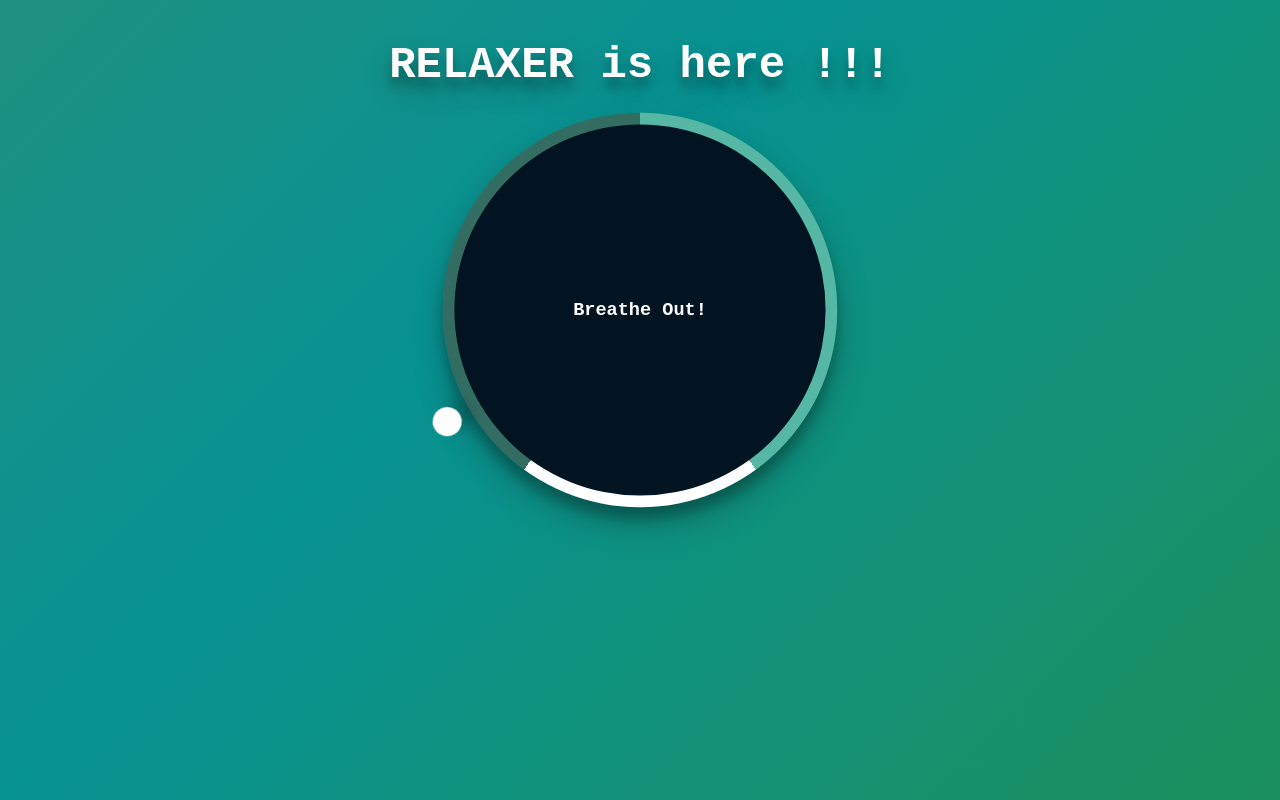
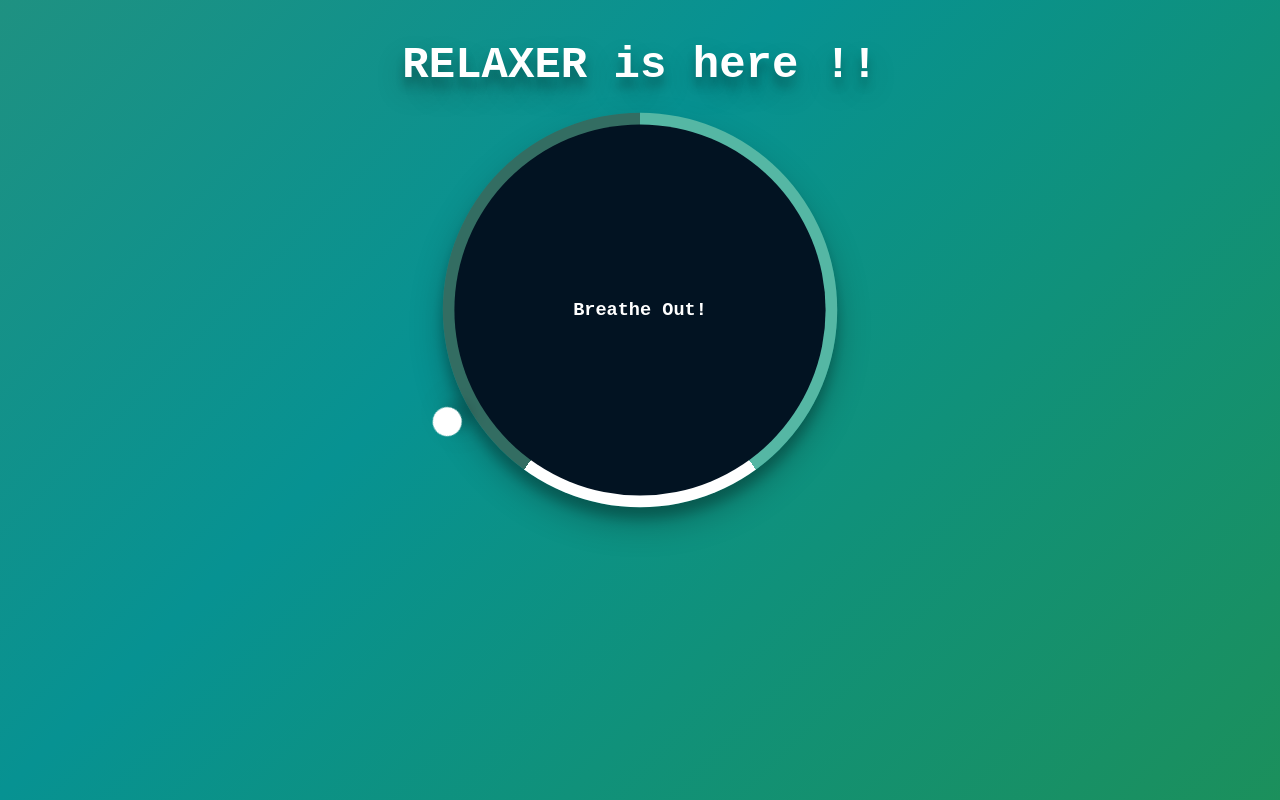
Before and after one commit to osamashaabann/background-generator, a plain HTML site: page index.html in a window 1280 px wide. Drawn offline with Linux system fonts and the light colour scheme.

Commit message:
I added the ! mark

```diff
--- a/index.html
+++ b/index.html
@@ -10,7 +10,7 @@
     </head>
     <body>
 
-        <h1>RELAXER is here !!!</h1>
+        <h1>RELAXER is here !!</h1>
 
         <div class="container">
 
```
